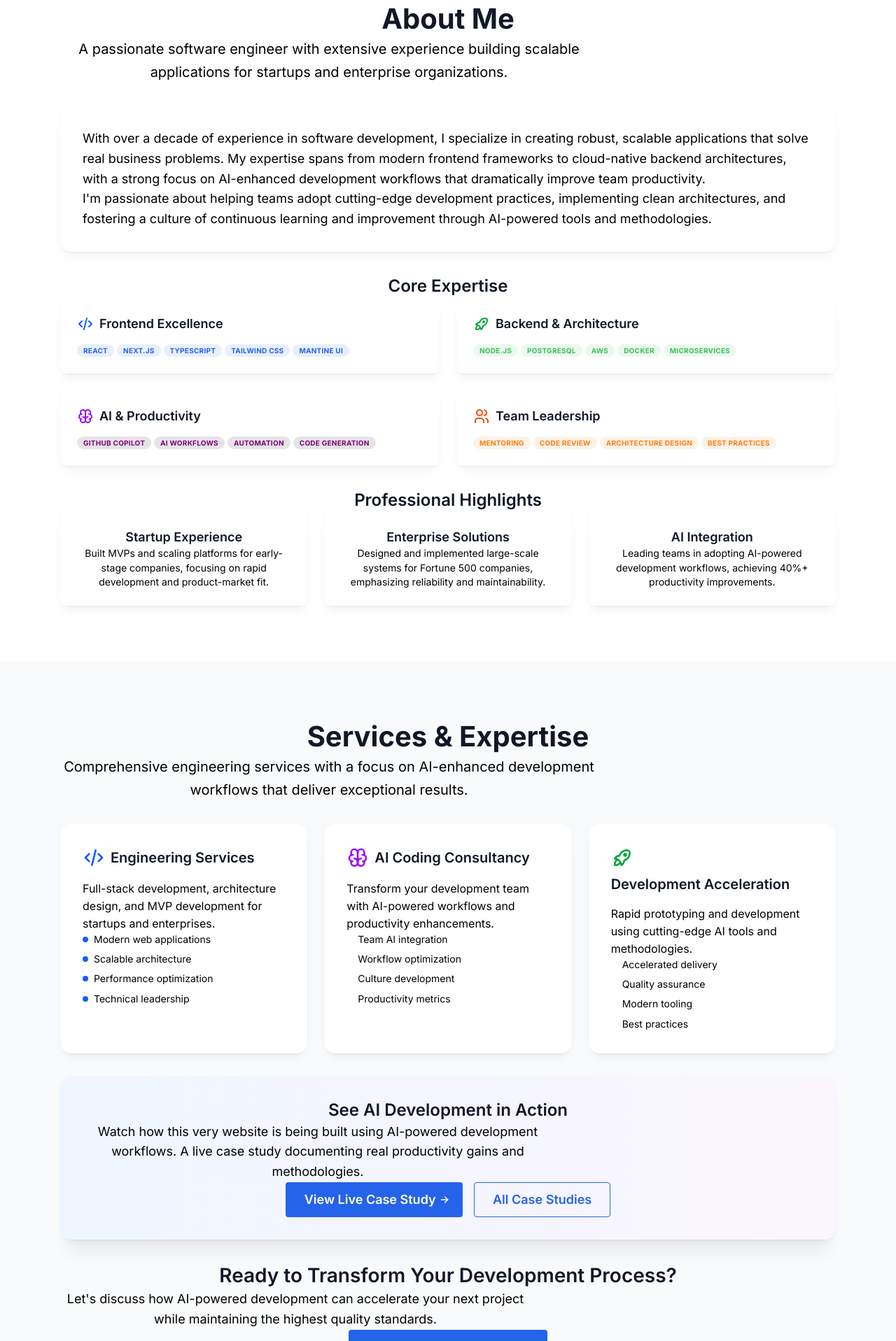
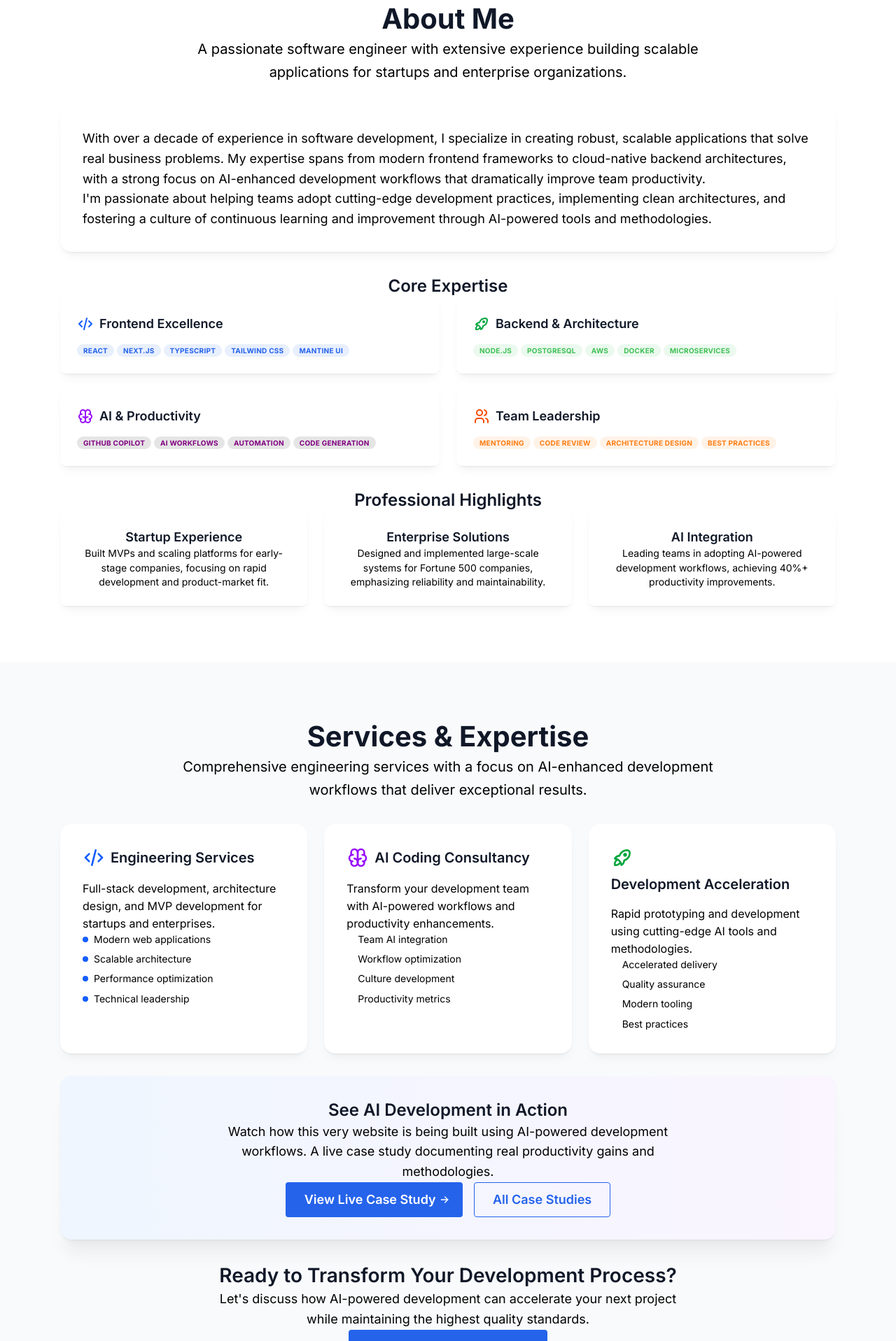
Before and after one commit to cjennison/chrisjennison-personalsite, a Next.js app: page / in a window 1280 px wide. Shown: the part 880-2797 px from the top of the page at 70% size. Built offline with nearby package versions, Linux system fonts and the light colour scheme.

Commit message:
fix: implement wrapper div pattern for proper text centering

```diff
--- a/src/components/sections/AboutSection.tsx
+++ b/src/components/sections/AboutSection.tsx
@@ -61,13 +61,16 @@ export function AboutSection() {
             >
               About Me
             </Title>
-            <Text
-              size="xl"
-              className="text-gray-600 dark:text-gray-300 max-w-3xl mx-auto"
-            >
-              A passionate software engineer with extensive experience building
-              scalable applications for startups and enterprise organizations.
-            </Text>
+            <div className="max-w-3xl mx-auto">
+              <Text
+                size="xl"
+                className="text-gray-600 dark:text-gray-300 text-center"
+              >
+                A passionate software engineer with extensive experience
+                building scalable applications for startups and enterprise
+                organizations.
+              </Text>
+            </div>
           </div>
 
           {/* Professional Introduction */}
--- a/src/components/sections/HeroSection.tsx
+++ b/src/components/sections/HeroSection.tsx
@@ -35,14 +35,16 @@ export function HeroSection() {
           </div>
 
           {/* Value Proposition */}
+          <div className="max-w-3xl mx-auto">
             <Text
               size="xl"
-            className="text-gray-600 dark:text-gray-300 max-w-3xl mx-auto leading-relaxed"
+              className="text-gray-600 dark:text-gray-300 leading-relaxed text-center"
             >
               Building scalable, enterprise-grade applications with cutting-edge
               AI-enhanced development practices. Specializing in React, Next.js,
               and modern TypeScript architectures that drive business results.
             </Text>
+          </div>
 
           {/* Key Stats/Highlights */}
           <Group justify="center" gap="xl" className="mt-8">
--- a/src/components/sections/ServicesSection.tsx
+++ b/src/components/sections/ServicesSection.tsx
@@ -72,13 +72,15 @@ export function ServicesSection() {
             >
               Services & Expertise
             </Title>
+            <div className="max-w-3xl mx-auto">
               <Text
                 size="xl"
-              className="text-gray-600 dark:text-gray-300 max-w-3xl mx-auto"
+                className="text-gray-600 dark:text-gray-300 text-center"
               >
                 Comprehensive engineering services with a focus on AI-enhanced
                 development workflows that deliver exceptional results.
               </Text>
+            </div>
           </div>
 
           {/* Services Grid */}
@@ -152,14 +154,16 @@ export function ServicesSection() {
               >
                 See AI Development in Action
               </Title>
+              <div className="max-w-2xl mx-auto">
                 <Text
                   size="lg"
-                className="text-gray-600 dark:text-gray-300 mb-6 max-w-2xl mx-auto"
+                  className="text-gray-600 dark:text-gray-300 mb-6 text-center"
                 >
                   Watch how this very website is being built using AI-powered
                   development workflows. A live case study documenting real
                   productivity gains and methodologies.
                 </Text>
+              </div>
               <Group justify="center" gap="md">
                 <Button
                   component={Link}
@@ -192,13 +196,15 @@ export function ServicesSection() {
             >
               Ready to Transform Your Development Process?
             </Title>
+            <div className="max-w-2xl mx-auto">
               <Text
                 size="lg"
-              className="text-gray-600 dark:text-gray-300 mb-6 max-w-2xl mx-auto"
+                className="text-gray-600 dark:text-gray-300 mb-6 text-center"
               >
-              Let's discuss how AI-powered development can accelerate your next
-              project while maintaining the highest quality standards.
+                Let's discuss how AI-powered development can accelerate your
+                next project while maintaining the highest quality standards.
               </Text>
+            </div>
             <Button size="xl" variant="filled">
               Schedule Consultation
             </Button>
```
Lines whose indentation alone changed are shown as unchanged.
